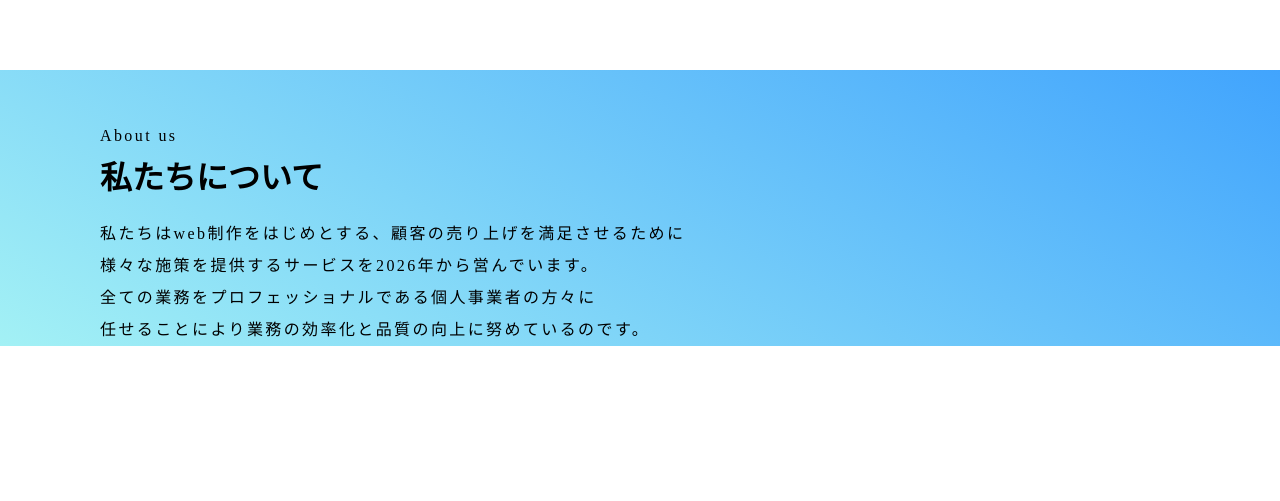
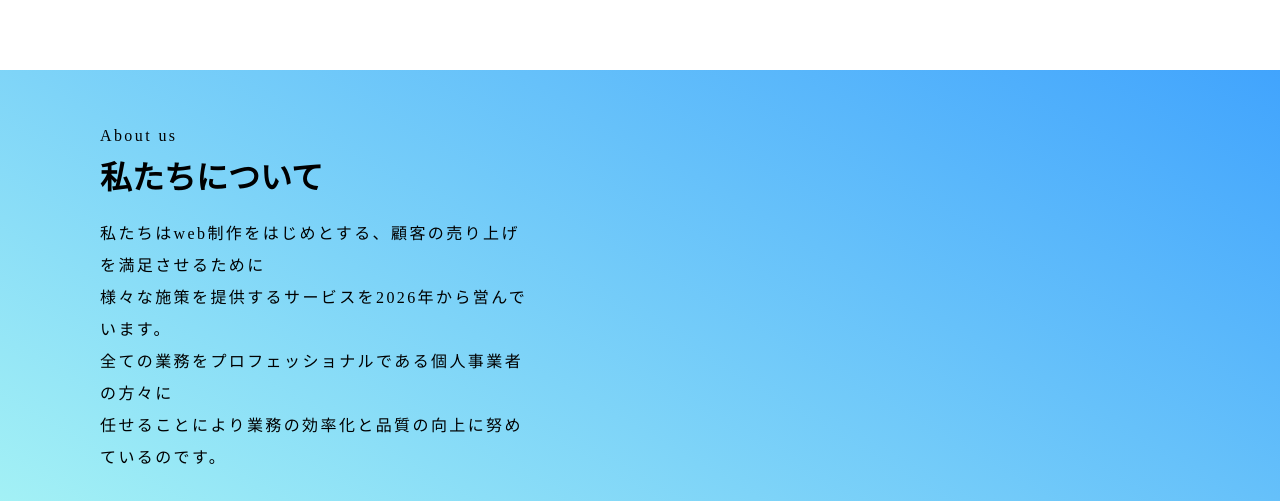
Before and after one commit to kajikaji5678/port, a plain HTML site: page index.html in a window 1280 px wide. Shown: the part 690-1191 px from the top of the page. Before the commit the page ends 1036 px from the top, so only its background shows below. Drawn offline with Linux system fonts and the light colour scheme.

Commit message:
微調整

```diff
--- a/css/style.css
+++ b/css/style.css
@@ -362,7 +362,9 @@ about us
 .about_us {
     margin-top: 120px;
     padding-left: 100px;
+    padding-right: 100px;
     padding-top: 30px;
+    padding-bottom: 30px;
     background-image: linear-gradient(210deg, rgba(65, 164, 253, 1), rgb(163, 241, 245));
 }
 
@@ -375,3 +377,15 @@ about us
     margin-top: 20px;
     letter-spacing: 0.15rem;
 }
+
+.about_us_letter {
+    width: 40%;
+}
+
+.about_us_achieve {
+    width: 60%;
+}
+
+.about_us_main {
+    gap: 30px;
+}
```
